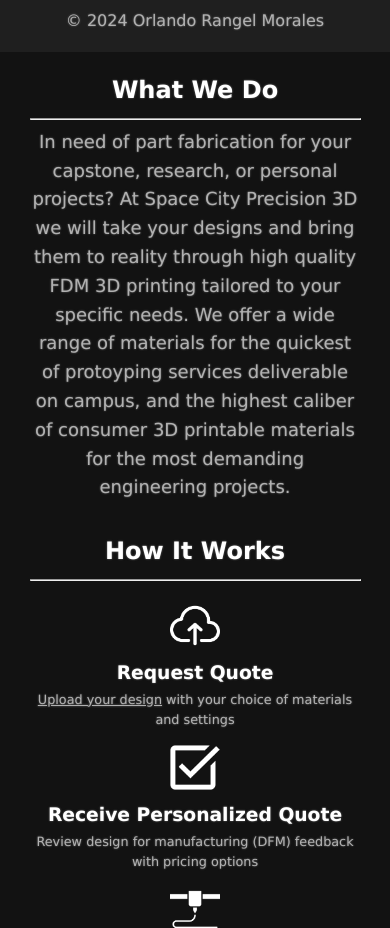
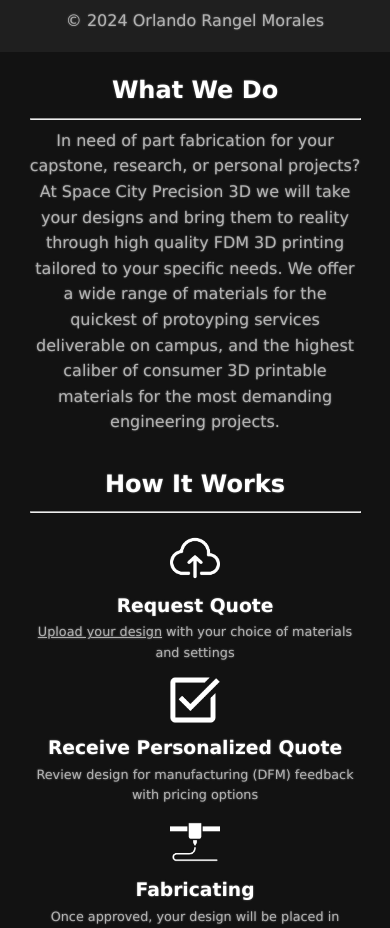
Before and after one commit to OrlandoR4/OrlandoR4.github.io, a plain HTML site: page 3d/index.html in a window 390 px wide. Shown: the part 792-1720 px from the top of the page. Drawn offline with Linux system fonts and the light colour scheme.

Commit message:
whatewedo mobile textsize

```diff
--- a/3d/printingstyles.css
+++ b/3d/printingstyles.css
@@ -153,6 +153,9 @@ footer {
     #quote {
         display: inline-block;
     }
+    #whatwedo p{
+        font-size: medium;
+    }
     #howitworks .grid-display{
         display: grid;
         grid-template-columns: repeat(1, 1fr);
```
